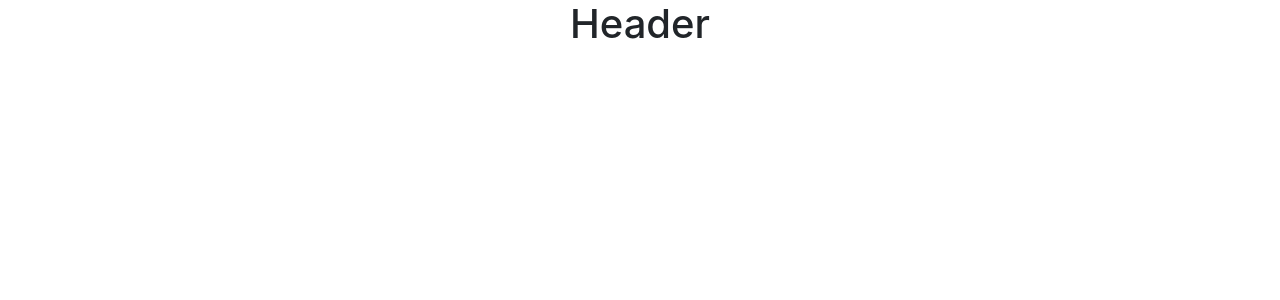
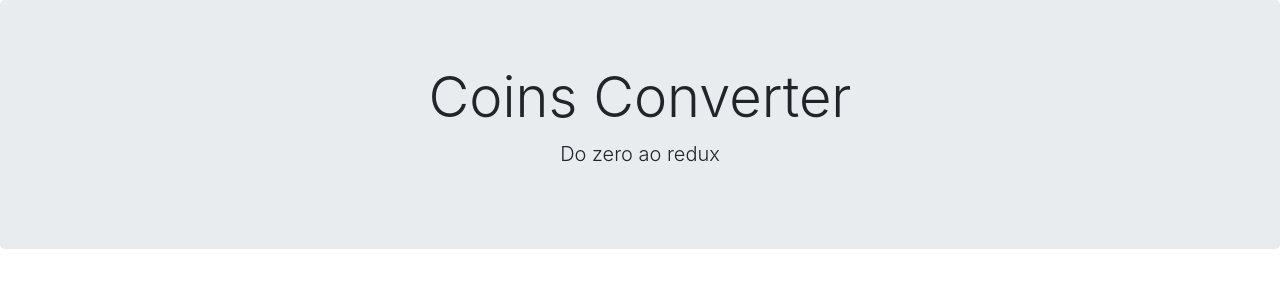
Before and after one commit to felipevianna86/coin-converter, a React (Create React App) app: page / in a window 1280 px wide. Shown: the top 300 px of the page. Built offline with nearby package versions, Linux system fonts and the light colour scheme.

Commit message:
Ajustando o componente Header.

```diff
--- a/src/components/Header.js
+++ b/src/components/Header.js
@@ -1,7 +1,12 @@
 import React from "react";
 
 const Header = (props) => {
-  return <h1>Header</h1>;
+  return (
+    <div className="jumbotron">
+      <h1 className="display-4">Coins Converter</h1>
+      <p className="lead">Do zero ao redux</p>
+    </div>
+  );
 };
 
 export default Header;
```
